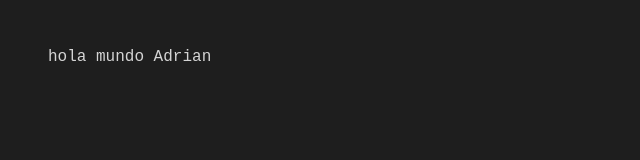
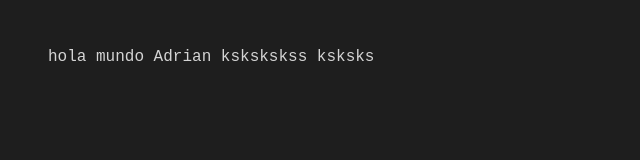
Before and after one commit to adri-cat638/adrianweb, a plain HTML site: page index.html in a window 1280 px wide. Shown: the whole page, without its empty margins (0-640 px from the left). Drawn offline with Linux system fonts and the light colour scheme.

Commit message:
Cambios en el css y en el html

```diff
--- a/index.html
+++ b/index.html
@@ -10,6 +10,8 @@
 <body>
 
 hola mundo Adrian
+kskskskss
+ksksks
 
 </body>
 </html>
```
Also changed, not shown: assets/css/style.css (line endings or trailing spaces).
